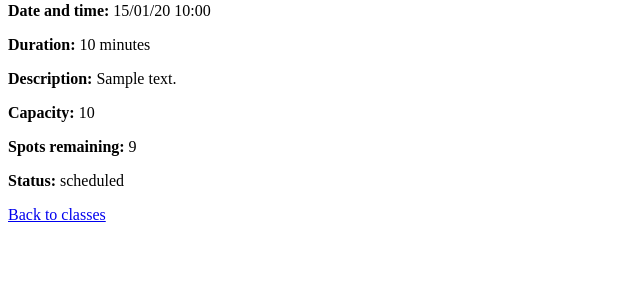
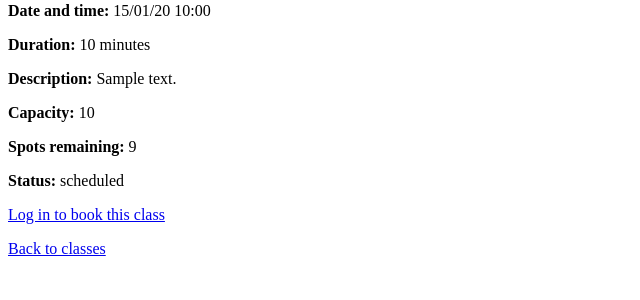
Before and after one commit to alexandra-ep/ELE3921_portfolio, a Django app: page /classes/1/ in a window 1280 px wide. Shown: the part 180-480 px from the top of the page, without its empty margins (0-640 px from the left). Run offline with Django 5.2, Linux system fonts and the light colour scheme; tables that the repository leaves empty hold one stand-in row (values such as "Sample post").

Commit message:
Set up booking system for users with buttons in class_detail

```diff
--- a/elevate/urls.py
+++ b/elevate/urls.py
@@ -5,6 +5,8 @@ urlpatterns = [
     path("", views.home, name="home"),
     path("classes/", views.classes_list, name="classes_list"),
     path("classes/<int:class_id>/", views.class_detail, name="class_detail"),
+    path("classes/<int:class_id>/book/", views.book_class, name="book_class"),
+    path("classes/<int:class_id>/cancel/", views.cancel_booking, name="cancel_booking"),
     path("instructors/", views.instructors_list, name="instructors_list"),
     path("accounts/register/", views.register, name="register"),
 ]
--- a/elevate/views.py
+++ b/elevate/views.py
@@ -1,7 +1,8 @@
 from django.shortcuts import render, get_object_or_404, redirect
 from django.contrib.auth.forms import UserCreationForm
 from django.contrib.auth import login
-from .models import FitnessClass, Instructor
+from django.contrib.auth.decorators import login_required
+from .models import FitnessClass, Instructor, Booking
 
 
 def home(request):
@@ -20,7 +21,19 @@ def instructors_list(request):
 
 def class_detail(request, class_id):
     fitness_class = get_object_or_404(FitnessClass, id=class_id)
-    return render(request, "class_detail.html", {"fitness_class": fitness_class})
+
+    user_booking = None
+
+    if request.user.is_authenticated:
+        user_booking = Booking.objects.filter(
+            user=request.user,
+            fitness_class=fitness_class
+        ).first()
+
+    return render(request, "class_detail.html", {
+        "fitness_class": fitness_class,
+        "user_booking": user_booking
+    })
 
 
 def register(request):
@@ -42,3 +55,38 @@ def register(request):
         form = UserCreationForm()
 
     return render (request, "registration/register.html", {"form": form})
+
+
+
+@login_required
+def book_class(request, class_id):
+    fitness_class = get_object_or_404(FitnessClass, id=class_id)
+
+    # Check if user already booked this class
+    existing_booking = Booking.objects.filter(
+        user=request.user,
+        fitness_class=fitness_class
+    ).exists()
+
+    if not existing_booking:
+        Booking.objects.create(
+            user=request.user,
+            fitness_class=fitness_class
+        )
+
+    return redirect("class_detail", class_id=fitness_class.id)
+
+
+@login_required
+def cancel_booking(request, class_id):
+    fitness_class = get_object_or_404(FitnessClass, id=class_id)
+
+    booking = Booking.objects.filter(
+        user=request.user,
+        fitness_class=fitness_class
+    ).first()
+
+    if booking:
+        booking.delete()
+
+    return redirect("class_detail", class_id=fitness_class.id)
--- a/templates/class_detail.html
+++ b/templates/class_detail.html
@@ -16,6 +16,25 @@
         <p><strong>Spots remaining:</strong> {{ fitness_class.spots_remaining }} </p>
         <p><strong>Status:</strong> {{ fitness_class.status }} </p>
 
+        {% if user.is_authenticated %}
+
+            {% if user_booking %}
+                <p><strong>You have already booked this class</strong></p>
+                <form method="post" action="/classes/{{ fitness_class.id }}/cancel/">
+                    {% csrf_token %}
+                    <button type="submit">Cancel booking</button>
+                </form>
+            {% else %}
+                <form method="post" action="/classes/{{ fitness_class.id }}/book/">
+                    {% csrf_token %}
+                    <button type="submit">Book</button>
+                </form>
+            {% endif %}
+
+        {% else %}
+            <p><a href="/accounts/login/">Log in to book this class</a></p>
+        {% endif %}
+
         <p><a href="/classes/">Back to classes</a></p>
     </body>
 </html>
```
